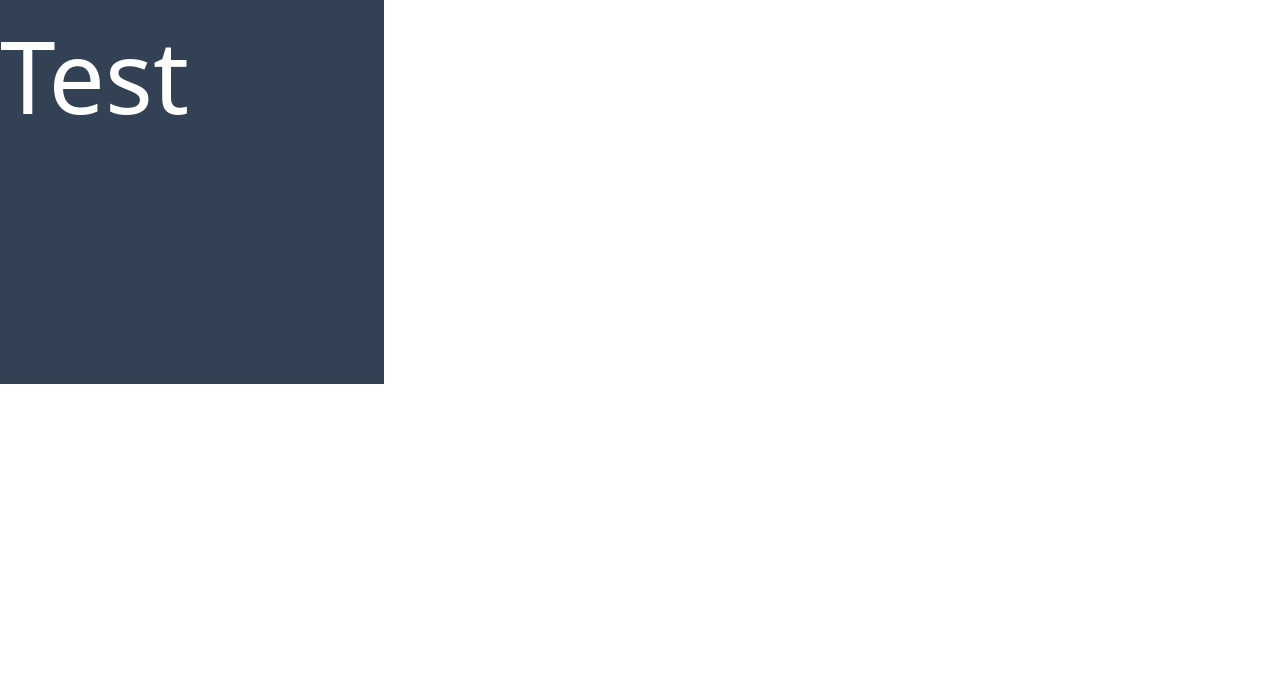
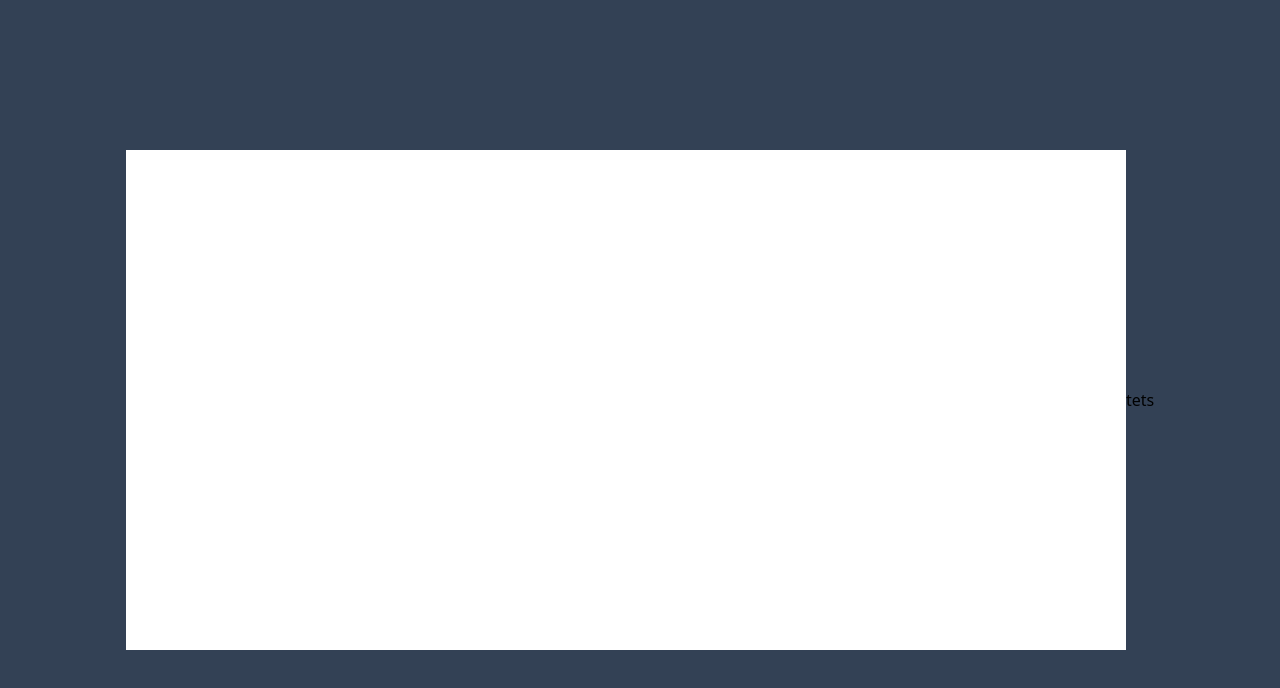
Before and after one commit to BsXwerse/bsx-temp-print, a React app: page / in a window 1280 px wide. Shown: the top 688 px of the page. Built offline with nearby package versions, Linux system fonts and the light colour scheme.

Commit message:
feat: add widget move

```diff
--- a/package.json
+++ b/package.json
@@ -11,9 +11,12 @@
     "prepare": "husky install"
   },
   "dependencies": {
+    "@types/uuid": "^9.0.7",
     "react": "^18.2.0",
     "react-dom": "^18.2.0",
-    "react-router-dom": "^6.20.1"
+    "react-router-dom": "^6.20.1",
+    "uuid": "^9.0.1",
+    "zustand": "^4.4.7"
   },
   "browserslist": {
     "production": [
@@ -34,6 +37,7 @@
     "@babel/preset-typescript": "^7.23.3",
     "@commitlint/cli": "^18.4.3",
     "@commitlint/config-conventional": "^18.4.3",
+    "@faker-js/faker": "^8.3.1",
     "@pmmmwh/react-refresh-webpack-plugin": "^0.5.11",
     "@types/node": "^20.10.4",
     "@types/react": "^18.2.42",
--- a/src/App.tsx
+++ b/src/App.tsx
@@ -1,7 +1,44 @@
+/* eslint-disable @typescript-eslint/no-explicit-any */
+import Widgets from "./components/widgets";
+import useWidgetStore from "./store";
+import { getTestWidget } from "./utils/testdata";
+
 export default function App() {
+  const setState = useWidgetStore((state) => state.setState);
+  const setActive = useWidgetStore((state) => state.setActive);
+  const handleMouseDown = (e: React.MouseEvent<HTMLDivElement>) => {
+    if (e.target === e.currentTarget) {
+      setActive("-1");
+    } else {
+      e.currentTarget.addEventListener("mousemove", handleMouseMove);
+      const t = e.target as any;
+      setActive(t.id);
+      const tmp = document as any;
+      tmp.curId = t.id;
+    }
+  };
+  const handleMouseUp = (e: React.MouseEvent<HTMLDivElement>) => {
+    e.currentTarget.removeEventListener("mousemove", handleMouseMove);
+  };
+
+  const handleMouseMove = (e: MouseEvent) => {
+    const doc = document as any;
+    const targetElement = document.getElementById(doc.curId);
+    if (targetElement) {
+      targetElement.style.top = `${targetElement?.offsetTop + e.movementY}px`;
+      targetElement.style.left = `${targetElement?.offsetLeft + e.movementX}px`;
+    }
+  };
   return (
-    <div className=" h-96 w-96 bg-slate-700">
-      <p className=" text-[100px] text-white">Test</p>
+    <div className=" w-screen h-screen flex items-center justify-center bg-slate-700">
+      <div
+        className=" h-[500px] w-[1000px] bg-white relative"
+        onMouseDown={handleMouseDown}
+        onMouseUp={handleMouseUp}
+      >
+        <Widgets />
+      </div>
+      <button onClick={() => setState(getTestWidget())}>tets</button>
     </div>
   );
 }
--- /dev/null
+++ b/src/components/widgets.tsx
@@ -0,0 +1,14 @@
+import useWidgetStore from "@/store";
+import Text from "./widgets/text";
+
+export default function Widgets() {
+  const data = useWidgetStore((state) => state.widget);
+  console.log(data);
+  return (
+    <>
+      {data.map((x) => (
+        <Text key={x.id} widget={x} />
+      ))}
+    </>
+  );
+}
--- /dev/null
+++ b/src/components/widgets/text.tsx
@@ -0,0 +1,18 @@
+import { Widget } from "@/types/widget";
+
+export default function Text({ widget }: { widget: Widget }) {
+  return (
+    <div
+      id={widget.id}
+      className=" absolute flex items-center justify-center bg-red-500 border-[1px] border-solid border-black select-none"
+      style={{
+        top: widget.top,
+        left: widget.left,
+        width: widget.width,
+        height: widget.height,
+      }}
+    >
+      {widget.value}
+    </div>
+  );
+}
--- /dev/null
+++ b/src/store/index.tsx
@@ -0,0 +1,18 @@
+import { Widget } from "@/types/widget";
+import { create } from "zustand";
+
+type State = {
+  widget: Widget[];
+  active: string;
+  setState: (widget: Widget[]) => void;
+  setActive: (id: string) => void;
+};
+
+const useWidgetStore = create<State>()((set) => ({
+  widget: [],
+  active: "-1",
+  setState: (widget) => set(() => ({ widget })),
+  setActive: (id) => set(() => ({ active: id })),
+}));
+
+export default useWidgetStore;
--- /dev/null
+++ b/src/types/enums/widget-types.ts
@@ -0,0 +1,3 @@
+export enum WidgetType {
+  TEXT = "TEXT",
+}
--- /dev/null
+++ b/src/types/widget.ts
@@ -0,0 +1,14 @@
+import { WidgetType } from "./enums/widget-types";
+
+/* eslint-disable @typescript-eslint/no-explicit-any */
+export interface Widget {
+  id: string;
+  type: WidgetType;
+  width: number;
+  height: number;
+  left: number;
+  top: number;
+  name: string;
+  value: any;
+  style: any;
+}
--- /dev/null
+++ b/src/utils/testdata.ts
@@ -0,0 +1,22 @@
+import { WidgetType } from "@/types/enums/widget-types";
+import { Widget } from "@/types/widget";
+import { v4 as uuidv4 } from "uuid";
+import { faker } from "@faker-js/faker";
+
+export function getTestWidget() {
+  const data: Widget[] = [];
+  for (let i = 0; i < 20; i++) {
+    data.push({
+      id: uuidv4(),
+      type: WidgetType.TEXT,
+      width: Math.random() * 150,
+      height: Math.random() * 150,
+      top: Math.random() * 400,
+      left: Math.random() * 900,
+      name: faker.lorem.word({ length: { max: 10, min: 5 } }),
+      value: faker.lorem.word({ length: { max: 10, min: 5 } }),
+      style: {},
+    });
+  }
+  return data;
+}
--- a/tsconfig.json
+++ b/tsconfig.json
@@ -16,7 +16,7 @@
     "paths": {
       "@/*": ["src/*"]
     },
-    "typeRoots" : ["node_modules/@types", "src/types"]
+    "typeRoots" : ["node_modules/@types", "src/types*"]
   },
   "include": ["src"]
 }
```
Also changed, not shown: .eslintrc.js, 1 other file (tests, documents, lock files or other folders).
